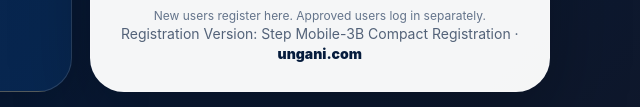
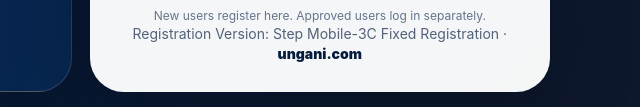
Before and after one commit to ungani/ungani-os-portal, a website: page index.html in a window 1280 px wide. Shown: the part 776-883 px from the top of the page, 578-1218 px from the left. Drawn offline with nearby package versions, Linux system fonts and the light colour scheme.

Commit message:
Update index.html

```diff
--- a/index.html
+++ b/index.html
@@ -621,7 +621,7 @@
       </div>
 
       <p class="footer">
-        Registration Version: Step Mobile-3B Compact Registration ·
+        Registration Version: Step Mobile-3C Fixed Registration ·
         <a href="https://ungani.com" target="_blank" rel="noopener">ungani.com</a>
       </p>
     </section>
@@ -722,7 +722,6 @@
         business_type: data.businessType,
         business_type_key: makeBusinessKey(data.businessType),
         status: "pending",
-        account_status: "pending",
         notes: data.notes,
         message: data.notes,
         auth_user_id: data.authUserId,
```
